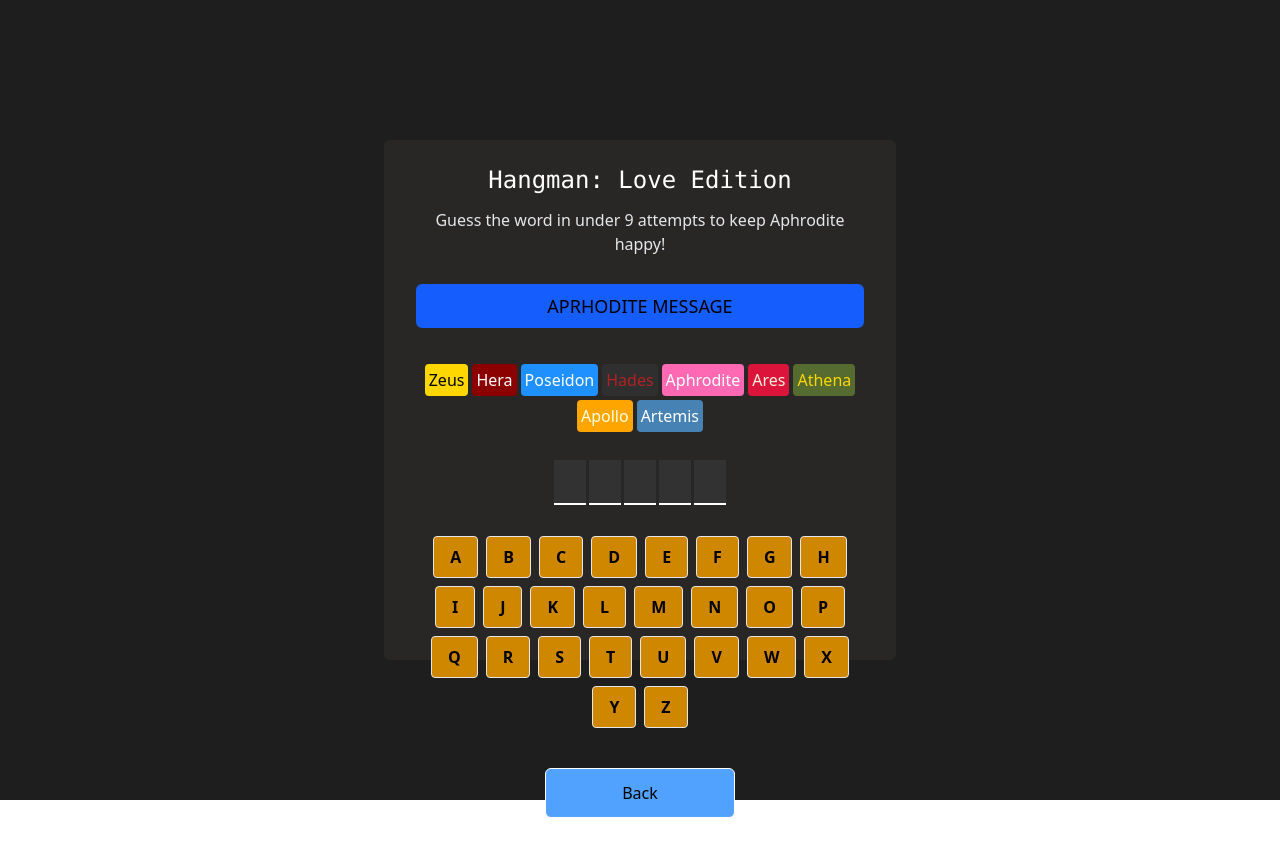
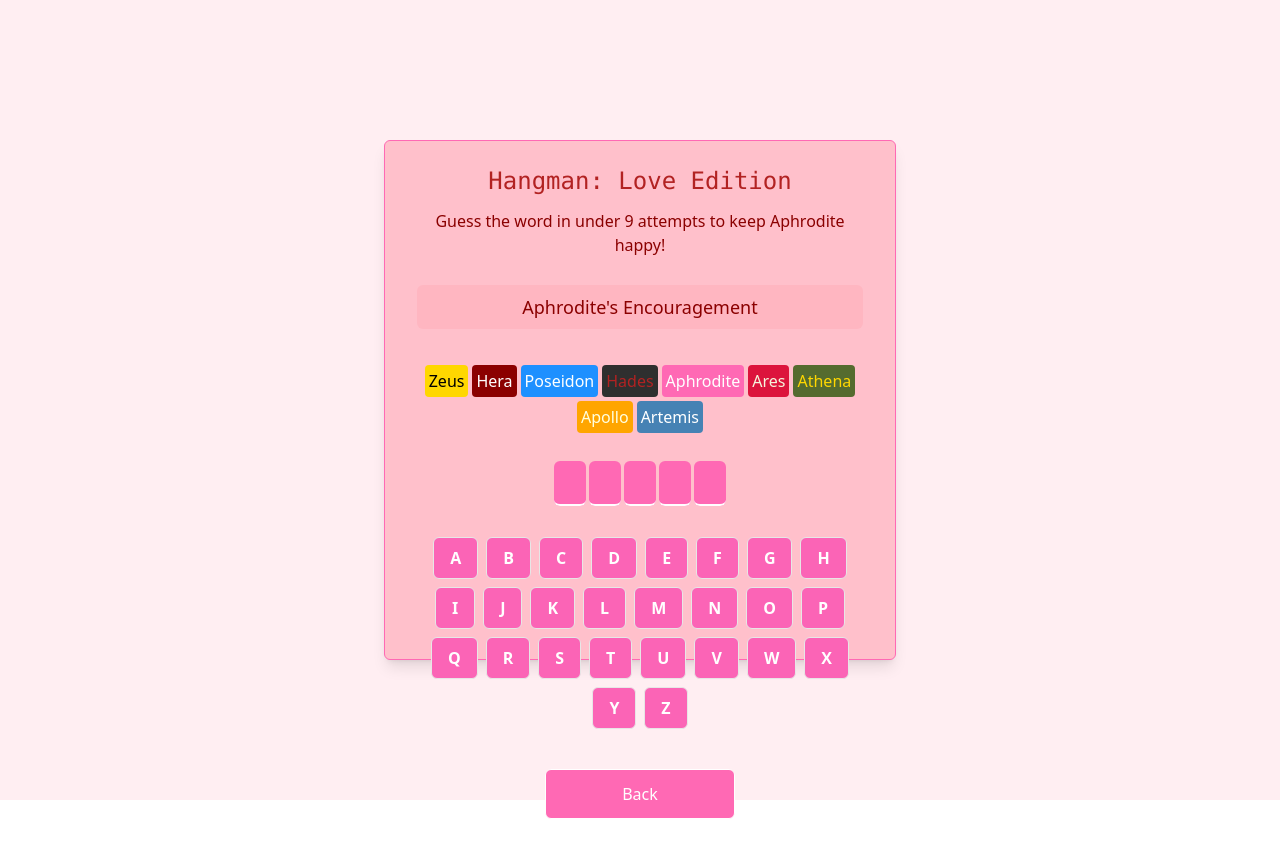
Before and after one commit to MUMEi-28/Aphrodite-AI, a React (Vite) app: page /minigame in a window 1280 px wide. Shown: the top 858 px of the page. Built offline with nearby package versions, Linux system fonts and the light colour scheme; no server answers; what @huggingface/inference would draw is missing.

Commit message:
Update Minigame.jsx

```diff
--- a/src/components/Pages/Minigame.jsx
+++ b/src/components/Pages/Minigame.jsx
@@ -4,7 +4,6 @@ import languages from "../../data/minigame/Messages.js"
 import { getFarewellText, getRandomWord } from "../../data/minigame/gameMessages.js"
 import Confetti from "react-confetti"
 import { Link } from 'react-router-dom'
-
 
 export default function Minigame()
 {
@@ -32,7 +31,6 @@ export default function Minigame()
         {
             return prevLetter.includes(letter) ? prevLetter : [...prevLetter, letter]
         })
-
     }
 
     function startNewGame()
@@ -43,45 +41,43 @@ export default function Minigame()
 
     return (
         <>
-
             {isGameWon && <Confetti />}
-            <div className='bg-[#1e1e1e] min-h-screen flex flex-col items-center justify-center'>
-                <div className="min-w-lg max-w-lg bg-[#282726] rounded-md text-center px-8 min-h-[65vh] max-h-[65vh]">
 
 
+            <div className='bg-[#FFEEF2] min-h-screen flex flex-col items-center justify-center'>
+                <div className="min-w-lg max-w-lg bg-[#FFC0CB] rounded-md text-center px-8 min-h-[65vh] max-h-[65vh] shadow-lg border border-[#FF69B4]">
+
                     <header className='p-3'>
-                        <h1 className='text-2xl font-mono text-white my-3'>Hangman: Love Edition</h1>
-                        <p className='text-gray-200'>Guess the word in under 9 attempts to keep Aphrodite happy!</p>
+                        <h1 className='text-2xl font-mono text-[#B22222] my-3'>Hangman: Love Edition</h1>
+                        <p className='text-[#8B0000]'>Guess the word in under 9 attempts to keep Aphrodite happy!</p>
                     </header>
                     {!isGameOver && wrongGuessCount === 0 ? (
-                        <section className="bg-blue-600 p-2 mt-4 mb-9 rounded-md">
-                            <p className="text-lg">APRHODITE MESSAGE</p>
+                        <section className="bg-[#FFB6C1] p-2 mt-4 mb-9 rounded-md">
+                            <p className="text-lg text-[#8B0000]">Aphrodite's Encouragement</p>
                         </section>
                     ) : isGameWon && isGameOver ? (
-                        <section className="bg-green-500 p-2 mt-4 mb-9 rounded-md">
-                            <h1 className="text-lg">ADD APHRODITE CONGRATULATION MESSAGE HERE</h1>
+                        <section className="bg-[#FF69B4] p-2 mt-4 mb-9 rounded-md">
+                            <h1 className="text-lg text-white">Aphrodite showers you with love! ❤️</h1>
                         </section>
                     ) : isGameLost && isGameOver ? (
-                        <section className="bg-red-500 p-2 mt-4 mb-9 rounded-md">
-                            <h1 className="text-lg">APHRODITE MESSAGE "{currentWord}"</h1>
+                        <section className="bg-[#DC143C] p-2 mt-4 mb-9 rounded-md">
+                            <h1 className="text-lg text-white">Aphrodite is disappointed... The word was "{currentWord}" 💔</h1>
                         </section>
                     ) : !isGameOver && islastGuessIncorrect ? (
-                        <section className="bg-purple-500 p-2 mt-4 mb-9 rounded-md">
-                            <p className="text-lg">
+                        <section className="bg-[#DDA0DD] p-2 mt-4 mb-9 rounded-md">
+                            <p className="text-lg text-[#8B0000]">
                                 {getFarewellText(languages[wrongGuessCount - 1].name)}
                             </p>
                         </section>
                     ) : (
-                        <section className="bg-blue-600 p-2 mt-4 mb-9 rounded-md">
-                            <p className="text-lg">APHRODITE MESSAGE</p>
+                        <section className="bg-[#FFB6C1] p-2 mt-4 mb-9 rounded-md">
+                            <p className="text-lg text-[#8B0000]">Aphrodite's Encouragement</p>
                         </section>
                     )}
 
-
-                    <section className='flex flex-wrap gap-1 justify-center '>
+                    <section className='flex flex-wrap gap-1 justify-center'>
                         {languages.map(function (language, index)
                         {
-
                             const isLanguageLost = index < wrongGuessCount
 
                             return (<span style={{
@@ -94,16 +90,13 @@ export default function Minigame()
                         })}
                     </section>
 
-
-                    {/* WORD GUESSING HERE
- */}                    <section className='my-9'>
-
+                    <section className='my-9'>
                         {
                             currentWord.split("").map(function (letter, index)
                             {
                                 return (
                                     <span key={index}
-                                        className='text-xl uppercase bg-[#323232] text-white px-4 py-2 border-b-2 m-[0.1rem] size-[3rem]'
+                                        className='text-xl uppercase bg-[#FF69B4] text-white px-4 py-2 border-b-2 m-[0.1rem] size-[3rem] rounded-md'
                                     >{guessedLetter.includes(letter) ? letter.split("") : ""}</span>
                                 )
                             })
@@ -116,39 +109,29 @@ export default function Minigame()
                             const isCorrect = isGuessed && currentWord.includes(letter)
                             const isWrong = isGuessed && !currentWord.includes(letter)
 
-                            const colorStyle = isCorrect ? "bg-green-500" : isWrong ? "bg-red-500" : "bg-yellow-600"
+                            const colorStyle = isCorrect ? "bg-green-500" : isWrong ? "bg-red-500" : "bg-pink-400"
                             return (
                                 <button
                                     key={index}
-                                    className={`py-2 px-4 ${colorStyle} text-black uppercase m-1 rounded-sm border-[#e7e6e6] border-[1px] font-semibold cursor-pointer`}
+                                    className={`py-2 px-4 ${colorStyle} text-white uppercase m-1 rounded-md border-[#e7e6e6] border-[1px] font-semibold cursor-pointer`}
                                     onClick={function () { onGuessLetter(letter) }}
-
                                     disabled={isGameOver}
                                 > {letter}</button>)
                         })}
                     </section >
 
                     {isGameOver &&
-
                         <div className='flex flex-row justify-center gap-4'>
-
-                            <button className='bg-blue-400 text-black py-3 px-19 rounded-md border border-white mt-9 mb-19'
+                            <button className='bg-[#FF69B4] text-white py-3 px-19 rounded-md border border-white mt-9 mb-19'
                                 onClick={function () { startNewGame() }}
                             >Play Again</button>
-
                         </div>
                     }
                     <Link to='..'>
-                        <button className='cursor-pointer bg-blue-400 text-black py-3 px-19 rounded-md border border-white mt-9 mb-19'
-                        >Back</button>
+                        <button className='cursor-pointer bg-[#FF69B4] text-white py-3 px-19 rounded-md border border-white mt-9 mb-19'>Back</button>
                     </Link >
-
-
-
                 </div>
-
             </div>
-
         </>
     )
 }
```
